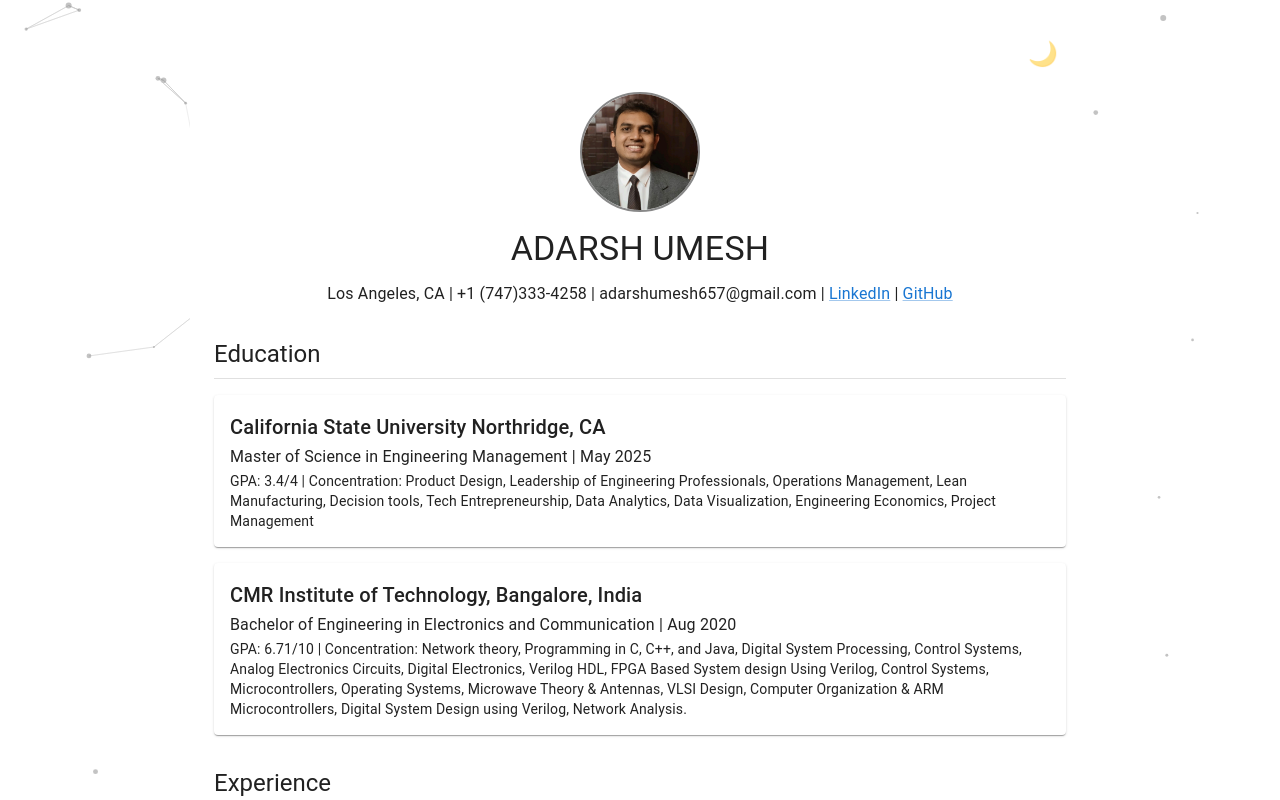
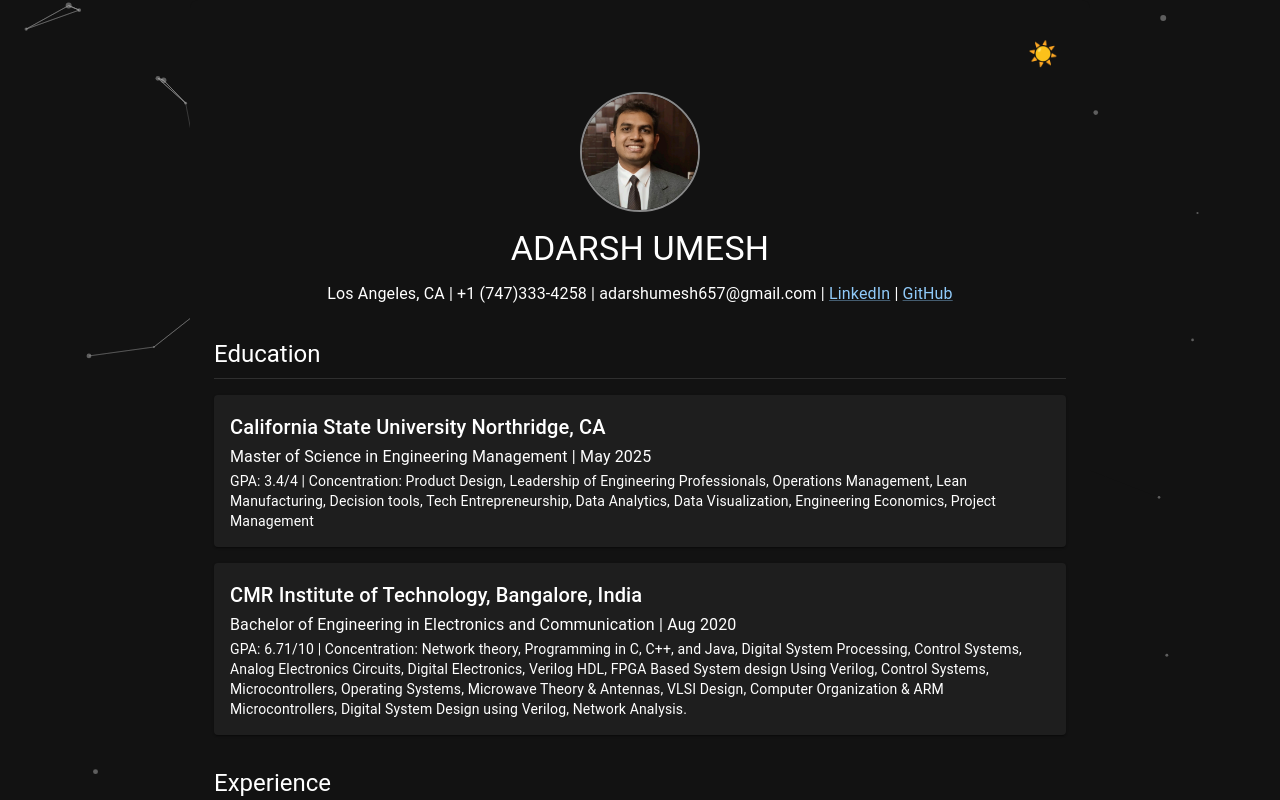
Before and after one commit to adarshumesh5/Resume, a React (Create React App) app in the folder resume/: page / in a window 1280 px wide. Shown: the top 800 px of the page. Built offline with nearby package versions, Linux system fonts and the light colour scheme.

Commit message:
added dark mode as default

```diff
--- a/resume/src/ThemeContext.js
+++ b/resume/src/ThemeContext.js
@@ -7,7 +7,7 @@ const ColorModeContext = createContext();
 export const useColorMode = () => useContext(ColorModeContext);
 
 export const CustomThemeProvider = ({ children }) => {
-  const [mode, setMode] = useState("light");
+  const [mode, setMode] = useState("dark");
 
   const toggleColorMode = () => {
     setMode((prev) => (prev === "light" ? "dark" : "light"));
```
